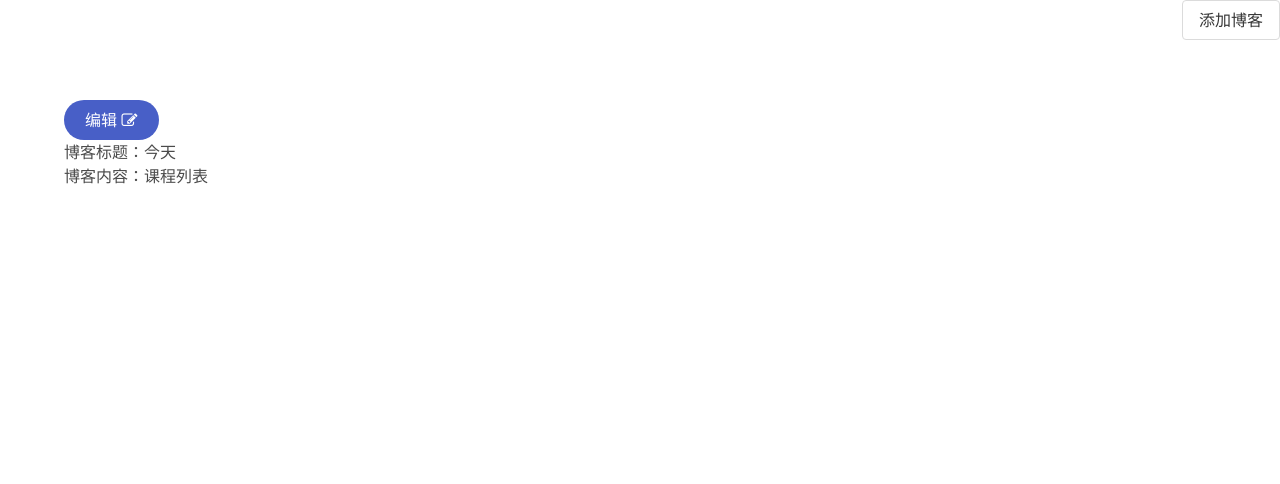
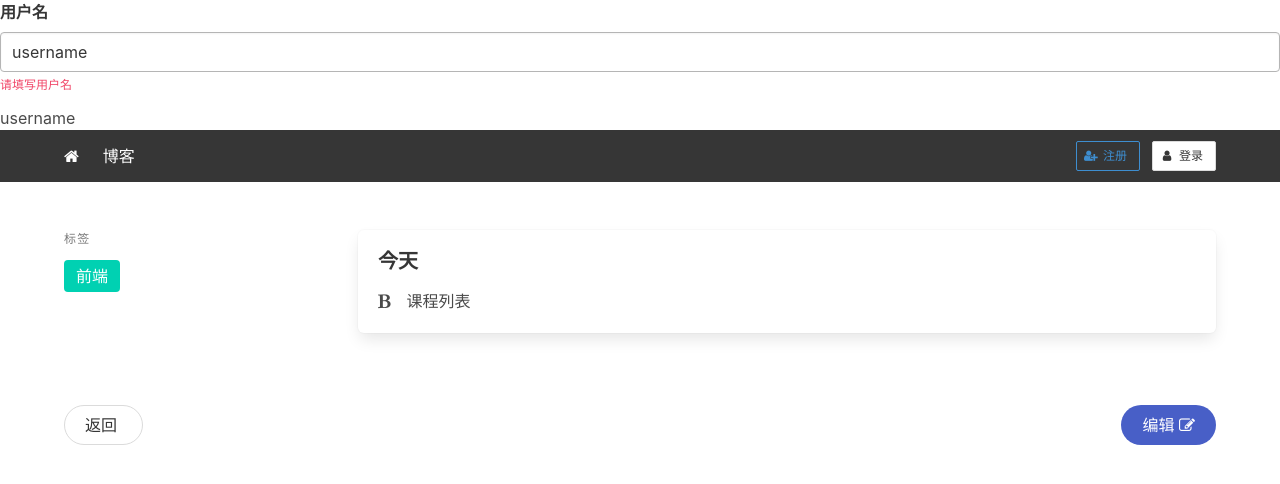
Before and after one commit to Huixies/vue3-blog, a Vue app: page /posts/1 in a window 1280 px wide. Shown: the top 484 px of the page. Built offline with nearby package versions, Linux system fonts and the light colour scheme.

Commit message:
使用vue搭建简易的个人博客

```diff
--- a/src/App.vue
+++ b/src/App.vue
@@ -1,4 +1,14 @@
 <template>
+<div class="modal" :style="style">
+  <div class="modal-background"></div>
+  <div class="modal-content">
+    <div id="modal"></div>
+  </div>
+  <button class="modal-close is-large" @click="modal.hideModal"></button>
+</div>
+<FormInput type='text' name="用户名" v-model="username" error='请填写用户名' />
+{{username}}
+
   <Navbar />
   <section class="section">
     <div class="container">
@@ -8,13 +18,25 @@
 </template>
 
 <script lang='ts'>
-import {defineComponent} from 'vue';
+import {computed, defineComponent, ref} from 'vue';
 import Navbar from '@/components/Navbar.vue';
+import {useModal} from '@/utils/useModal';
+import FormInput from '@/components/FormInput.vue';
 
 export default defineComponent({
   name: "App",
   components: {
-    Navbar
+    Navbar,
+    FormInput
   },
+  setup() {
+    const modal = useModal();
+    const username = ref('username')
+    const style = computed(()=>({
+      display:modal.visible.value?'block':'none',
+    }));
+
+    return {modal,style,username}
+  }
 })
 </script>
--- /dev/null
+++ b/src/components/FormInput.vue
@@ -0,0 +1,41 @@
+<template>
+  <div class="field">
+      <label :for="name" class="label">{{name}}</label>
+      <div class="control">
+          <input class="input" :type="type" :id="name" @input='handleInput' :value='modelValue' />
+      </div>
+       <p class="help is-danger" v-if="error">{{error}}</p>
+  </div>
+</template>
+
+<script lang='ts'>
+import {defineComponent} from 'vue';
+
+export default defineComponent({
+  name: "FormInput",
+  components: {},
+  props:{
+      type:{
+          type:String,
+          default:'text'
+      },
+      name:{
+          type:String,
+          required:true
+      },
+      modelValue:{
+          type:String,
+          required:true
+      },
+      error:{
+          type:String,
+      },
+  },
+  setup(props,ctx) {
+      const handleInput = (event:any)=>{
+          ctx.emit('update:modelValue',event.target.value)
+      };
+      return {handleInput}
+  }
+})
+</script>
--- a/src/components/Navbar.vue
+++ b/src/components/Navbar.vue
@@ -1,20 +1,56 @@
 <template>
-  <nav class="navbar">
-      <div class="navbar-end">
-          <div>
-              <router-link class="button" to="/posts/new">添加博客</router-link>
+  <nav class="navbar is-dark topNav ">
+      <div class="container">
+        <div class="navbar-brand">
+          <router-link class="navbar-item" to="/">
+            <i class="fa fa-home"></i>
+          </router-link>
+        </div>
+        <div class="navbar-menu" id='topNav'>
+          <div class="navbar-start ">
+            <router-link class="navbar-item" to="/">博客</router-link>
           </div>
+          <div class="navbar-end">
+            <div class="navbar-item">
+              <div class="field is-grouped">
+                <div class="control">
+                  <button @click="modal.showModal"  class="button is-small is-info is-outlined" to="/register">
+                    <span class="icon">
+                      <i class="fa fa-user-plus"></i>
+                    </span>
+                    <span>注册</span>
+                  </button>
+                </div>
+                <div class="control">
+                  <button class="button is-small " to="/login">
+                    <span class="icon">
+                      <i class="fa fa-user"></i>
+                    </span>
+                    <span>登录</span>
+                  </button>
+                </div>
+              </div>
+            </div>
+          </div>
+        </div>
       </div>
+
+      <teleport to='#modal' v-if="modal.visible">
+        <!-- 插入组件/动态组件 -->
+        注册
+      </teleport>
   </nav>
 </template>
 
 <script lang='ts'>
-import {defineComponent} from 'vue';
+import {defineComponent,ref} from 'vue';
+import { useModal } from '@/utils/useModal';
 
 export default defineComponent({
   name: "Navbar",
-  components: {
-
-  },
+  components: {},
+  setup() {
+      return {modal:useModal()};
+  }
 })
 </script>
--- a/src/components/PostEditor.vue
+++ b/src/components/PostEditor.vue
@@ -1,14 +1,44 @@
 <template>
-  <div>
-      编辑博客页面
-  </div>
+  <PostWriter :post='post' @save='handleSave'/>
+
 </template>
 
 <script lang='ts'>
 import {defineComponent} from 'vue';
+import {Post} from '@/types';
+import PostWriter from '../components/PostWriter.vue';
+import { useStore } from '@/store';
+import { useRouter,useRoute } from 'vue-router';
+
 
 export default defineComponent({
   name: "PostEditor",
-  components: {},
+  components: {
+    PostWriter
+  },
+  async setup() {
+    const route = useRoute();
+    const store = useStore();
+    const router = useRouter();
+
+    const id = route.params.id as string;
+
+    //加载数据
+    if(!store.getState().posts.loaded){
+      await store.fetchPosts();
+    }
+
+    const post = store.getState().posts.all[id];
+    console.log(post);
+
+    const handleSave = async (post:Post)=>{
+        //存储到store中
+        await store.updatePost(post);
+        //路由跳转
+        router.push('/');
+      }
+
+      return { post,handleSave }
+  }
 })
 </script>
--- a/src/components/PostViewer.vue
+++ b/src/components/PostViewer.vue
@@ -1,15 +1,49 @@
 <template>
-    <router-link :to="to" class="button is-rounded is-link">
-            编辑&nbsp;<i class="fa fa-edit"></i>
+    <section class="container">
+        <div class="columns">
+            <div class="column is-3">
+                <aside class="menu">
+                    <p class="menu-label">标签</p>
+                    <ul class="menu-list">
+                        <li>
+                            <span class="tag is-primary is-medium">前端</span>
+                        </li>
+                    </ul>
+                </aside>
+            </div>
+            <div class="column is-9">
+                <div class="box content">
+                    <article class="post">
+                        <h4>
+                            {{post.title}}
+                        </h4>
+                        <div class="media">
+                            <div class="media-left">
+                                <p class="is-32x32">
+                                    <i class="fa fa-bold"></i>
+                                </p>
+                            </div>
+                            <div class="media-content">
+                                <div v-html="post.html" />
+                            </div>
+                        </div>
+                    </article>
+                </div>
+            </div>
+        </div>
+    </section>
+    <br>
+    <br>
+    <br>
+    <router-link to="/" class="button is-rounded">
+            返回&nbsp;<i class="fa fa-back"></i>
     </router-link>
-    <div>
-        <h1>
-            博客标题：{{post.title}}
-        </h1>
-        <div>
-            博客内容：{{post.markdown}}
-        </div>
-    </div>
+
+    <router-link :to="to" class="button is-rounded is-link is-pulled-right">
+            编辑&nbsp;
+            <i class="fa fa-edit"></i>
+    </router-link>
+
 </template>
 
 <script lang='ts'>
--- a/src/components/PostWriter.vue
+++ b/src/components/PostWriter.vue
@@ -23,10 +23,23 @@
       </div>
     </div>
 
-    <!-- 保存 -->
     <div class="columns">
       <div class="column">
-        <button data-test='submit-post' @click="handleSubmit" class="button is-primary is-pull-right">提交</button>
+        <button
+          data-test='submit-post'
+          @click="handleSubmit"
+          class="button is-primary is-pulled-right"
+        >
+          提交
+        </button>
+
+        <button
+          data-test='submit-post'
+          @click="$router.go(-1)"
+          class="button is-danger"
+        >
+          取消
+        </button>
       </div>
     </div>
   </div>
--- a/src/components/Timeline.vue
+++ b/src/components/Timeline.vue
@@ -1,17 +1,28 @@
 <template>
-  <nav class="is-primary panel">
-    <p class="panel-tabs">
+  <nav class="navbar is-white">
+    <div class="container">
+      <div class="navbar-menu">
+        <div class="navbar-start">
           <a
+            class="navbar-item"
             @click="setPeriod(period)"
             :class="[period === selectedPeriod ? 'is-active':'']"
             data-test="period"
             v-for="(period,index) in periods"
             :key="index"
-      >{{period}}</a>
-    </p>
-
+          >
+          {{period}}
+          </a>
+        </div>
+        <div class="navbar-end">
+          <div class="navbar-item">
+              <router-link class="button is-primary is-alt" to="/posts/new">添加博客</router-link>
+          </div>
+        </div>
+      </div>
+    </div>
+  </nav>
   <TimelinePost v-for="post in posts" :key="post.id" :post='post' />
-  </nav>
 </template>
 
 <script lang='ts'>
--- a/src/components/TimelinePost.vue
+++ b/src/components/TimelinePost.vue
@@ -3,7 +3,7 @@
         <router-link :to="to" data-test="post" class="panel-block">
            <div>
              <a>{{post.title}}</a>
-             <div>{{post.created.format('yyyy-MM-dd')}}</div>
+             <div>{{post.created.format('yyyy-MM-DD')}}</div>
            </div>
         </router-link>
     </div>
--- a/src/main.ts
+++ b/src/main.ts
@@ -31,6 +31,17 @@ axios.post = async (url: string,payload:Post) => {
     }
 }
 
+//@ts-ignore
+axios.put = async (url: string,payload:Post) => {
+    if (url === '/posts') {
+        await delay(1000);
+        return Promise.resolve({
+            data: {...payload}
+        })
+    }
+}
+
+
 
 const app = createApp(App);
 app.use(router);
--- a/src/mock/index.ts
+++ b/src/mock/index.ts
@@ -1,5 +1,7 @@
 import moment from "moment";
 import { Post } from "@/types";
+
+moment.locale('zh-cn');
 export const basePost: Post = {
   id: 1,
   title: "米修在线",
--- a/src/store/index.ts
+++ b/src/store/index.ts
@@ -59,6 +59,11 @@ class Store{
         this.state.posts.all[response.data.id] = response.data;
         this.state.posts.ids.push(response.data.id.toString());
     }
+
+    async updatePost(post:Post) {
+        const response = await axios.put<Post>('/posts', post);
+        this.state.posts.all[response.data.id] = response.data;
+    }
 }
 
 const store = new Store(initialState())
--- /dev/null
+++ b/src/utils/useModal.ts
@@ -0,0 +1,11 @@
+import { ref } from 'vue';
+
+const visible = ref(false);
+
+export function useModal() {
+    return {
+        visible,
+        showModal: () => visible.value = true,
+        hideModal: () => visible.value = false
+    }
+}
```
Lines whose indentation alone changed are shown as unchanged.
